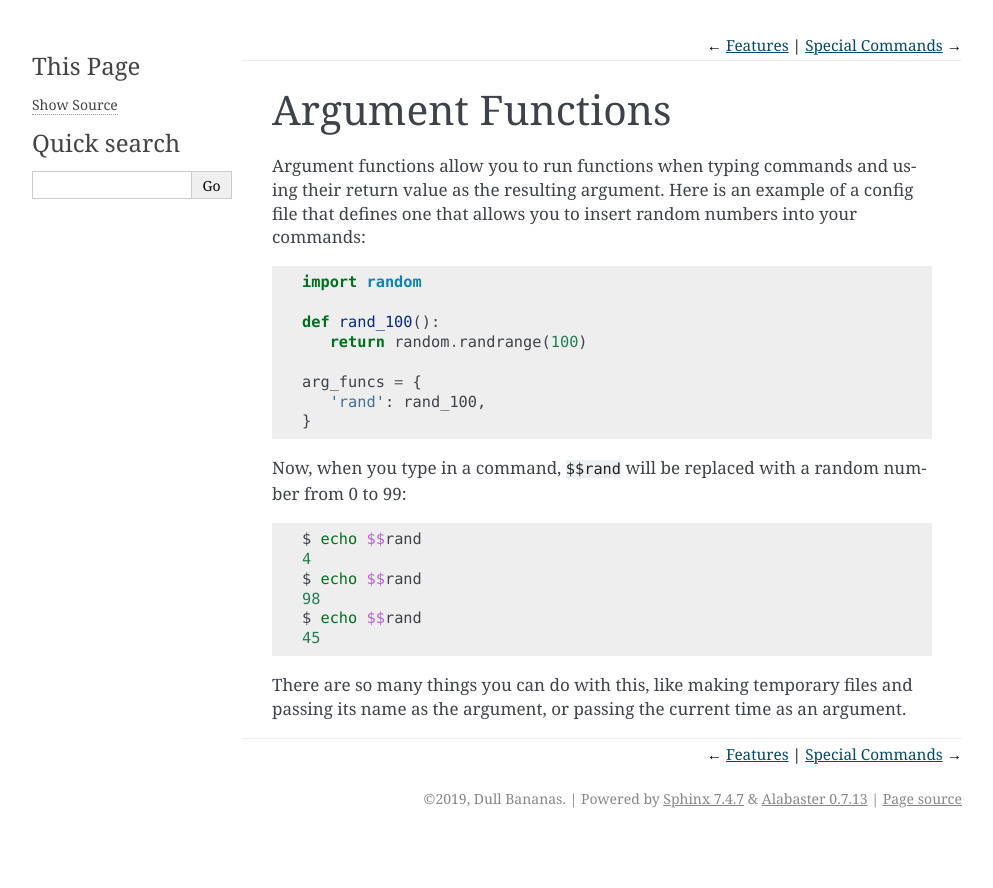
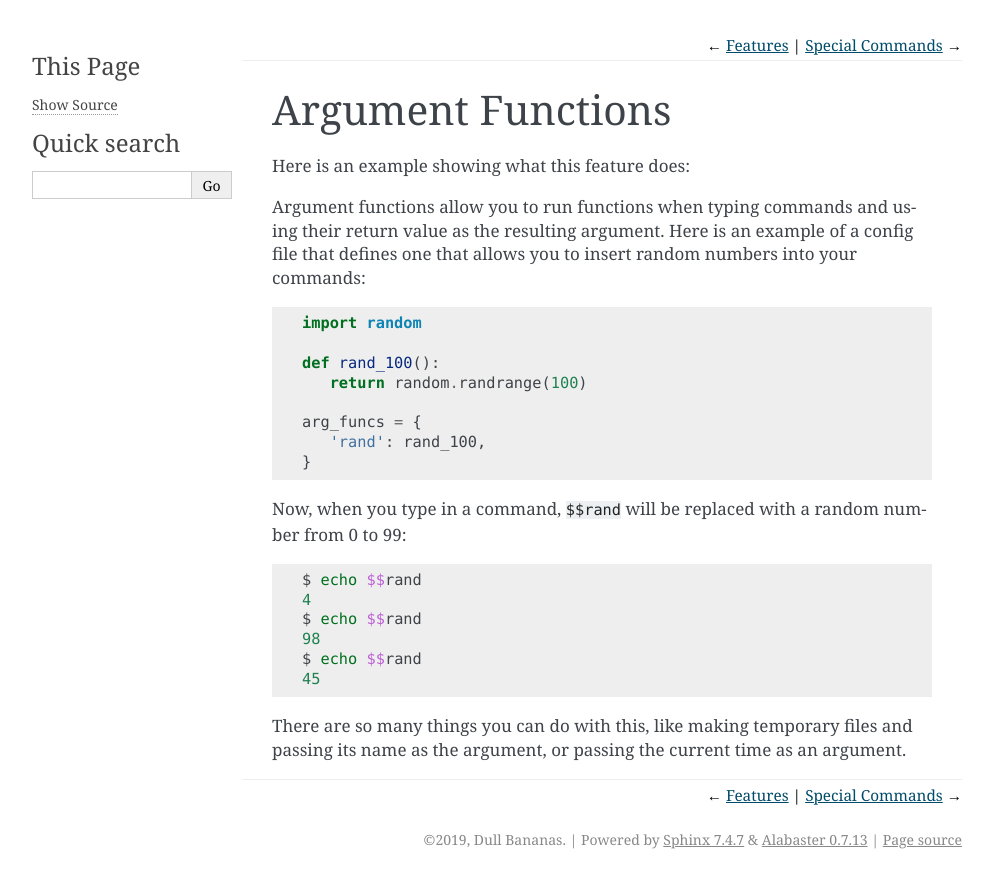
Before and after one commit to dullbananas/pysh, a Sphinx documentation site: the page built from docs/features/arg_funcs.rst, in a window 1280 px wide. Shown: the top 888 px of the page, without its empty margins (148-1141 px from the left). Built offline with Sphinx 7.4.7, drawn with Linux system fonts in a browser that asks for light colours.

Commit message:
Add simple example of argument functions

```diff
--- a/docs/features/arg_funcs.rst
+++ b/docs/features/arg_funcs.rst
@@ -1,5 +1,12 @@
 Argument Functions
 ==================
+
+Here is an example showing what this feature does:
+
+.. code-block: bash
+
+   $ echo $$func_name
+   func_return_value
 
 Argument functions allow you to run functions when typing commands and using
 their return value as the resulting argument. Here is an example of a config file
```
